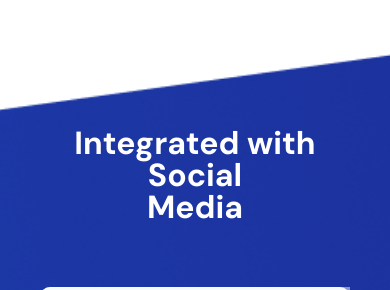
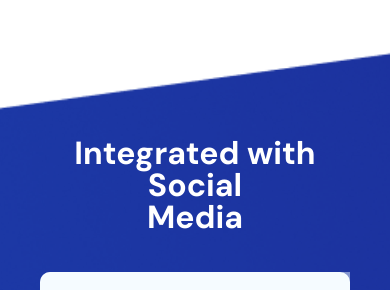
Before and after one commit to Nebenmor/SaaSly, a plain HTML site: page index.html in a window 390 px wide. Shown: the part 4894-5184 px from the top of the page. Drawn offline with nearby package versions, Linux system fonts and the light colour scheme.

Commit message:
RWD update social media section for tablets iPad

```diff
--- a/style.css
+++ b/style.css
@@ -1249,5 +1249,7 @@ footer {
         font-size: 1.2rem;
     }
 
-
+    .social-media-section h2 {
+        padding: 150px 0 39px 0;
+    }
 }
```
